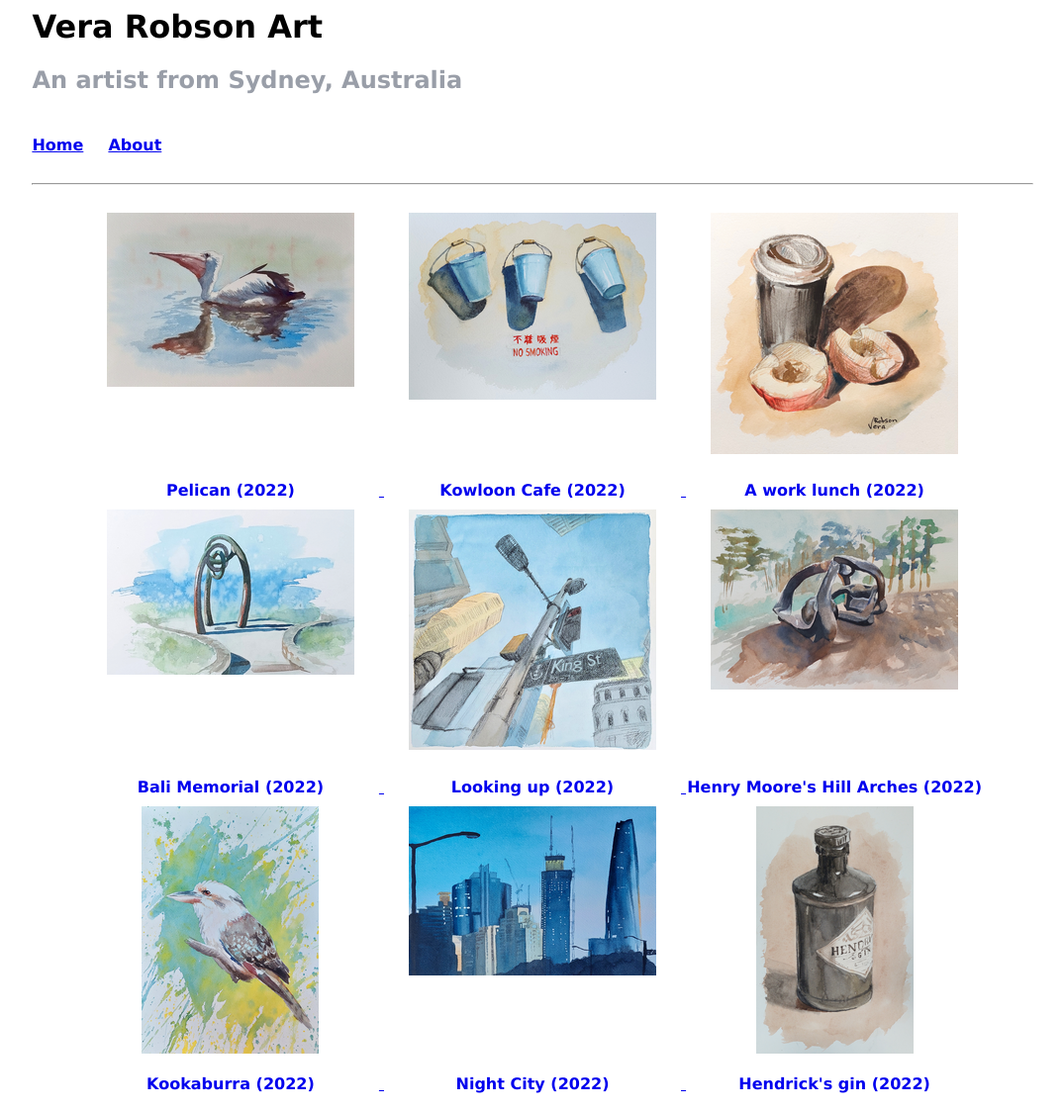
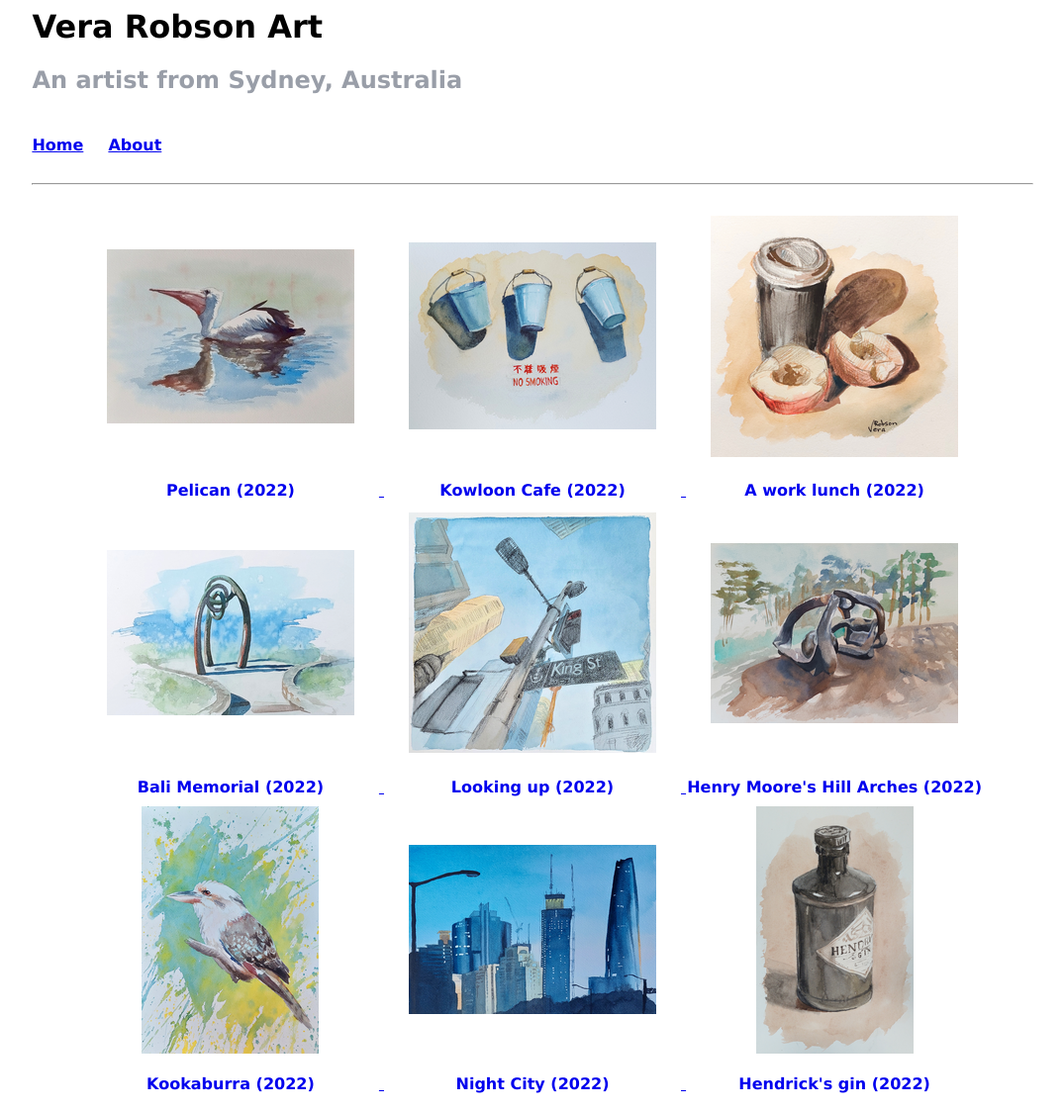
Before and after one commit to verarobsonart/verarobsonart.github.io, a Jekyll site: the page built from test.md, in a window 1280 px wide. Shown: the whole page at 99% size, without its empty margins (102-1177 px from the left). Built offline with Jekyll 4.4.1, drawn with Linux system fonts in a browser that asks for light colours.

Commit message:
Update styles.css

```diff
--- a/assets/css/styles.css
+++ b/assets/css/styles.css
@@ -31,7 +31,8 @@ body {
 
 .tilethumbnail {
   width:100%;
-  min-height:250px;
-  max-height:250px;
-  text-align:center;
+  height:250px;
+  display: flex;
+  justify-content: center;
+  align-items: center;
 }
```
